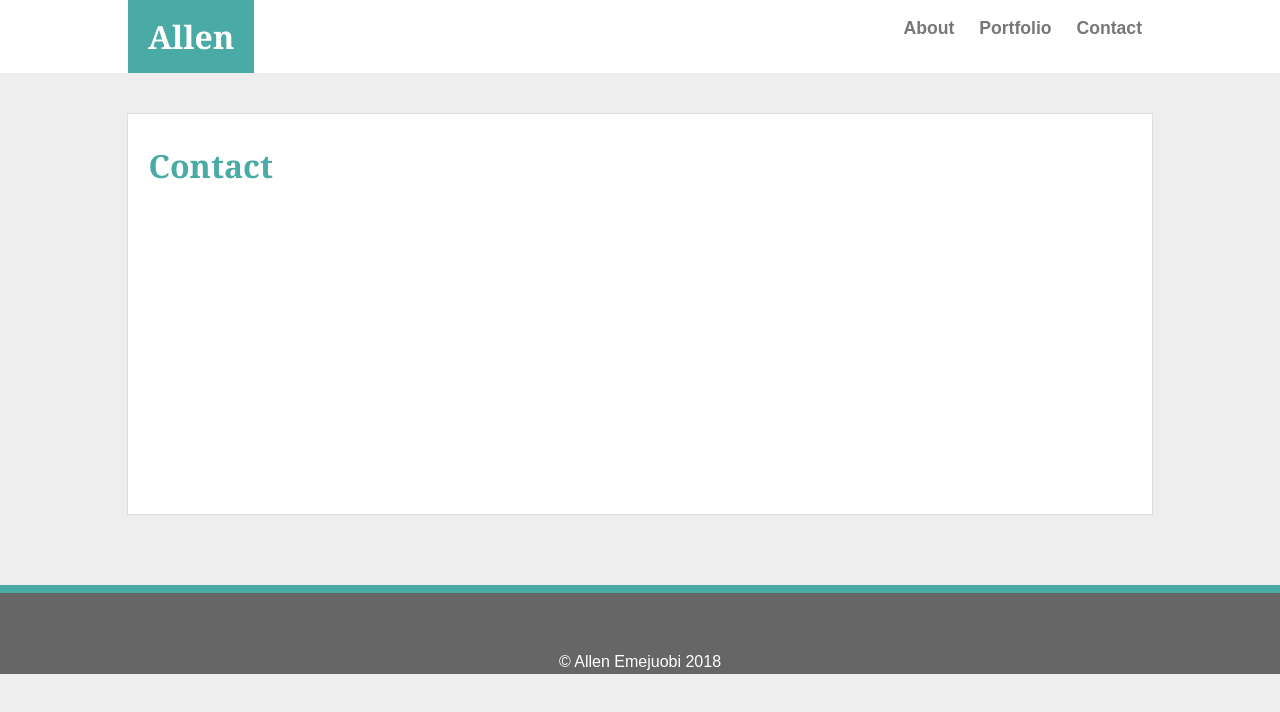
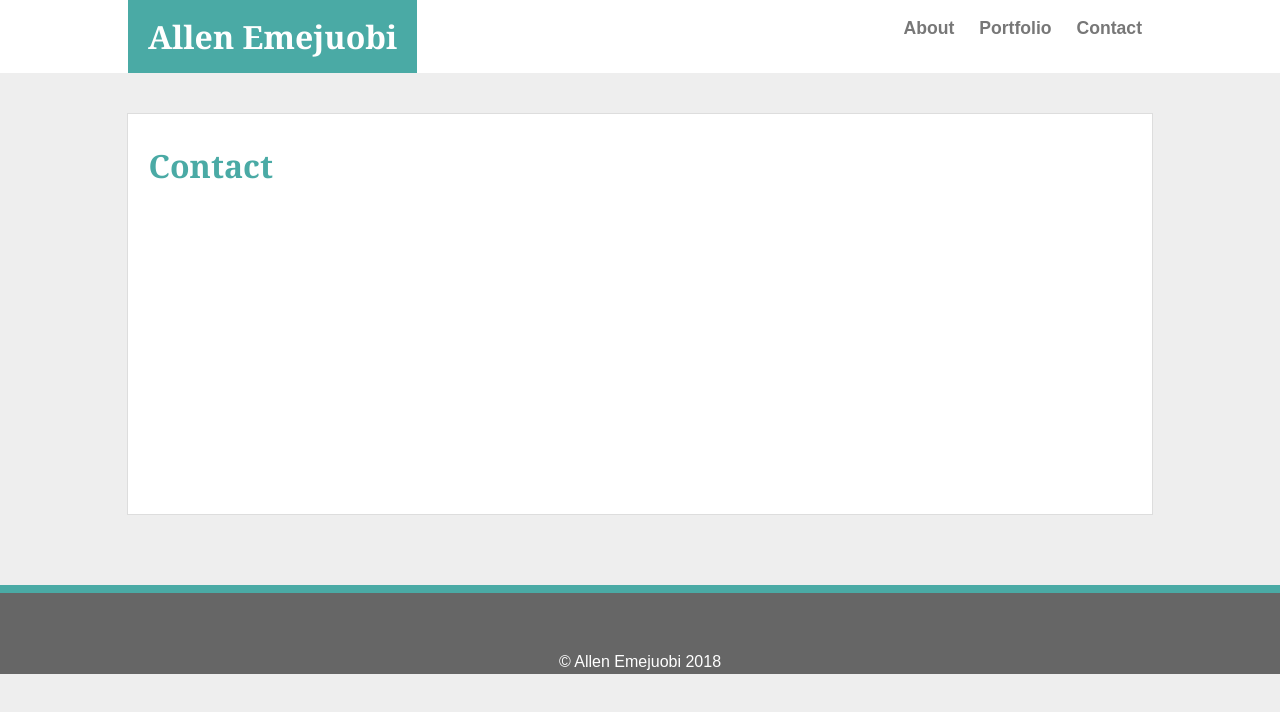
Before and after one commit to aemejuobi/Basic-Portfolio, a plain HTML site: page contact.html in a window 1280 px wide. Drawn offline with Linux system fonts and the light colour scheme.

Commit message:
My portfolio

```diff
--- a/contact.html
+++ b/contact.html
@@ -6,7 +6,7 @@
     </head>
     <body>
         <header class="clearfix">
-            <h1 class="name">Allen</h1>
+            <h1 class="name">Allen Emejuobi</h1>
 
             <nav>
                 <ul>
```
Also changed, not shown: portfolio.html (+1 -1 lines).
